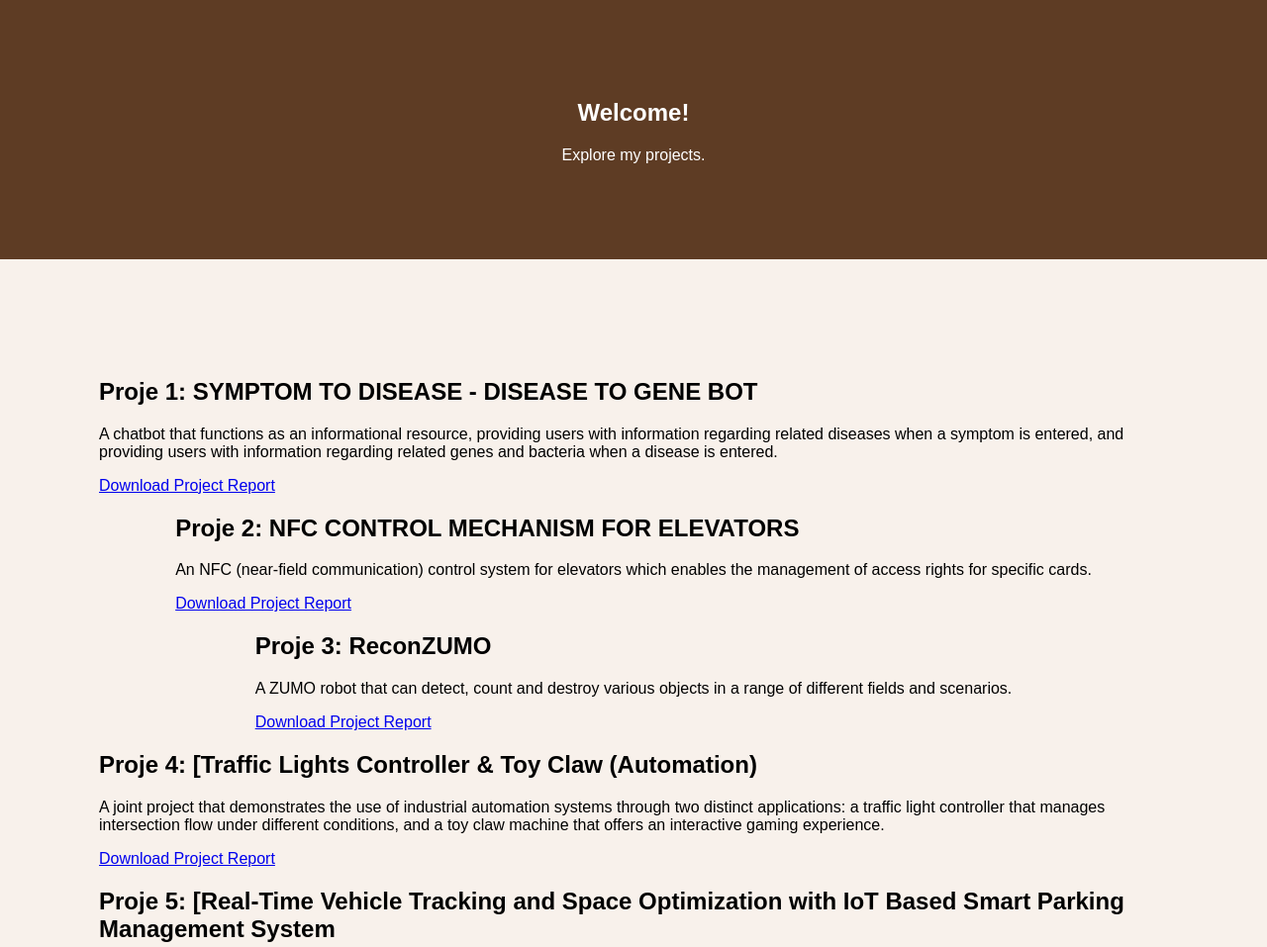
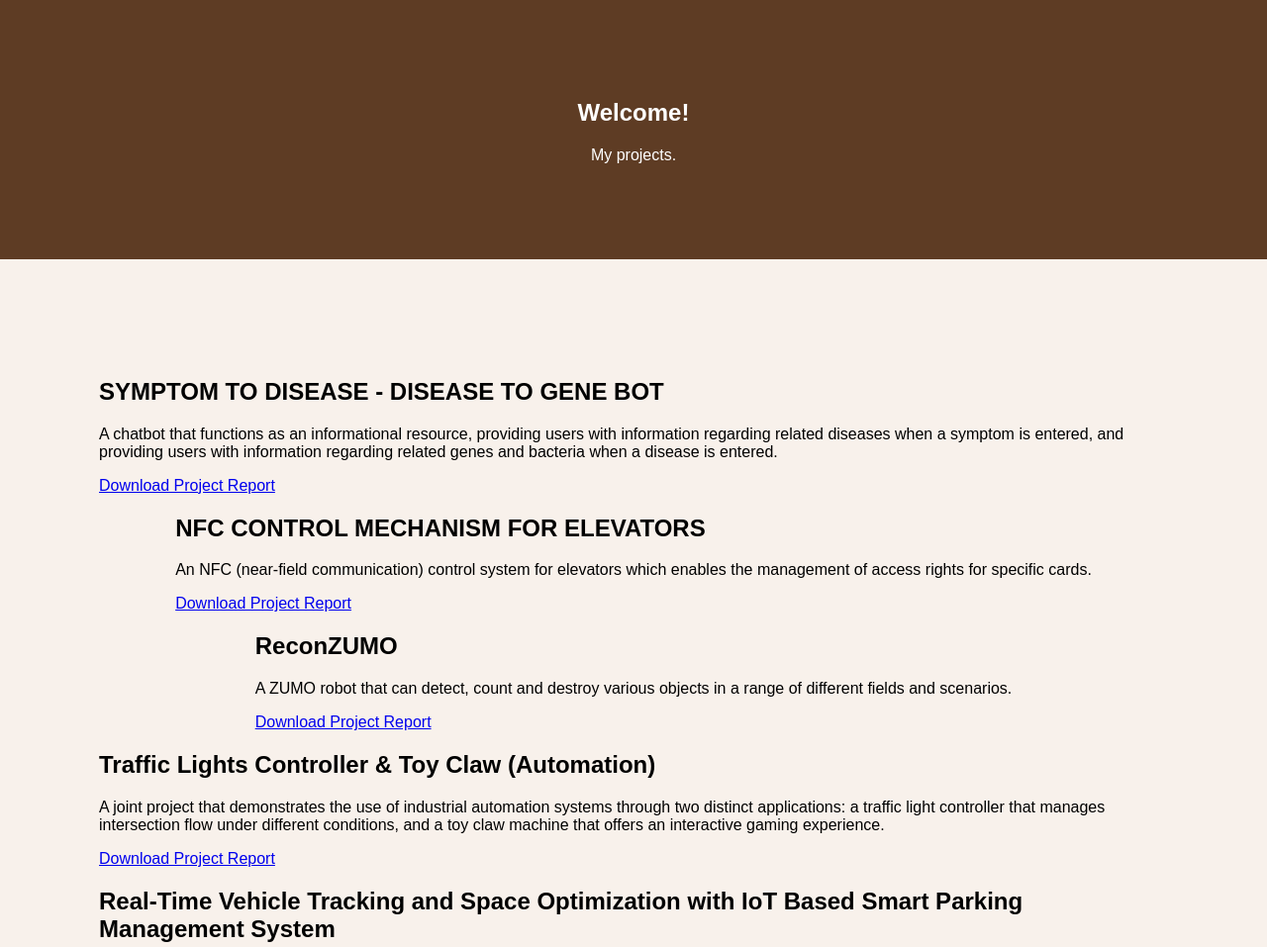
Before and after one commit to GencoGuven/projectsweb, a plain HTML site: page Project2025files/index.html in a window 1280 px wide. Shown: the top 957 px of the page at 99% size. Drawn offline with Linux system fonts and the light colour scheme.

Commit message:
Update index.html

```diff
--- a/Project2025files/index.html
+++ b/Project2025files/index.html
@@ -11,44 +11,39 @@
   <div class="wrapper">
     <section class="hero">
       <h1>Welcome!</h1>
-      <p>Explore my projects.</p>
+      <p>My projects.</p>
     </section>
 
     <section class="projects">
-
-
-
       <div class="project">
-      <h2>Proje 1: SYMPTOM TO DISEASE - DISEASE TO GENE BOT</h2>
+        <h2>SYMPTOM TO DISEASE - DISEASE TO GENE BOT</h2>
         <p>A chatbot that functions as an informational resource, providing users with information regarding related diseases when a symptom is entered, and providing users with information regarding related genes and bacteria when a disease is entered.</p>
         <a href="projects2025/EE300PROJECTONLY.pdf" download>Download Project Report</a>
       </div>
 
       <div class="project">
-      <h2>Proje 2: NFC CONTROL MECHANISM FOR ELEVATORS</h2>
+        <h2>NFC CONTROL MECHANISM FOR ELEVATORS</h2>
         <p>An NFC (near-field communication) control system for elevators which enables the management of access rights for specific cards.</p>
         <a href="projects2025/EE400PROJECTONLY.pdf" download>Download Project Report</a>
       </div>
 
       <div class="project">
-      <h2>Proje 3: ReconZUMO</h2>
+        <h2>ReconZUMO</h2>
         <p>A ZUMO robot that can detect, count and destroy various objects in a range of different fields and scenarios.</p>
-      <a href="projects2025/EE321" download>Download Project Report</a>
+        <a href="projects2025/EE321PROJECTONLY.pdf" download>Download Project Report</a>
       </div>
 
       <div class="project">
-      <h2>Proje 4: [Traffic Lights Controller & Toy Claw (Automation)</h2>
+        <h2>Traffic Lights Controller & Toy Claw (Automation)</h2>
         <p>A joint project that demonstrates the use of industrial automation systems through two distinct applications: a traffic light controller that manages intersection flow under different conditions, and a toy claw machine that offers an interactive gaming experience.</p>
         <a href="projects2025/EE392.pdf" download>Download Project Report</a>
       </div>
 
       <div class="project">
-      <h2>Proje 5: [Real-Time Vehicle Tracking and Space Optimization with IoT Based
-        Smart Parking Management System</h2>
+        <h2>Real-Time Vehicle Tracking and Space Optimization with IoT Based Smart Parking Management System</h2>
         <p>An IoT-based smart parking system that detects vehicle presence using ultrasonic sensors, tracks real-time occupancy with ESP32 modules and guides drivers to the nearest available spot using a dynamic web interface and optimization algorithm.</p>
         <a href="projects2025/EE401.pdf" download>Download Project Report</a>
       </div>
-
     </section>
 
     <section class="contact">
```
Lines whose indentation alone changed are shown as unchanged.
